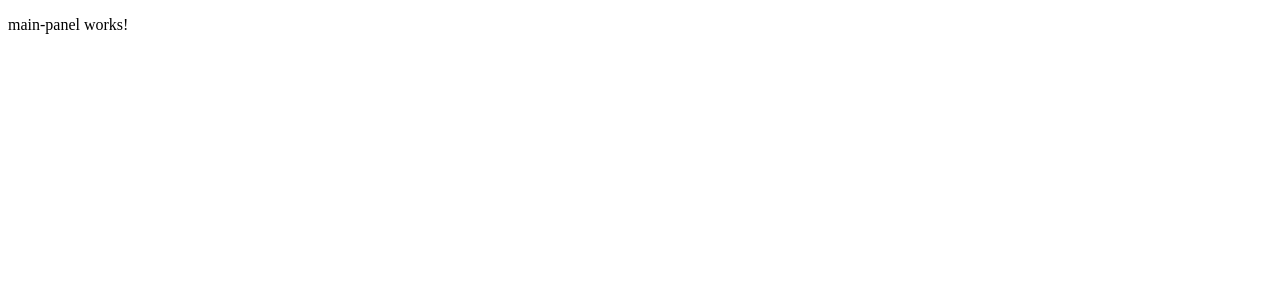
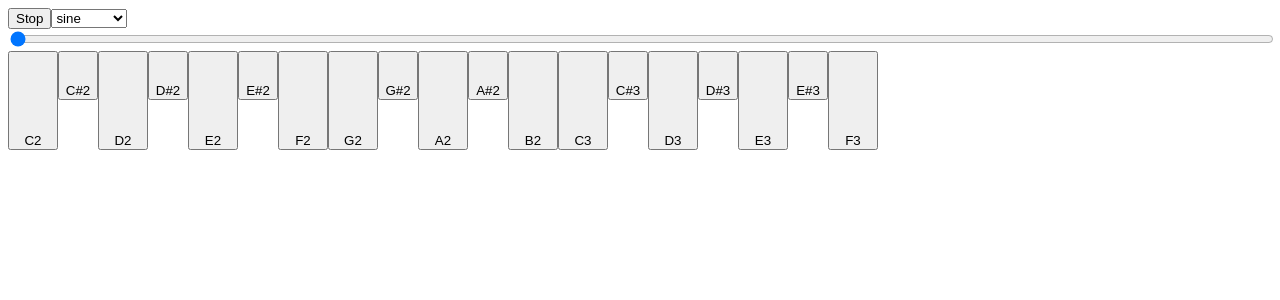
Before and after one commit to spacem/modular-synthesizer, an Angular app: page /synthesizer/main-panel in a window 1280 px wide. Before the commit this address led to /synthesizer/synthesizer/main-panel. Shown: the top 300 px of the page. Built offline with nearby package versions, Linux system fonts and the light colour scheme.

Commit message:
main panel - generating keyboard layout

```diff
--- a/src/app/synthesizer/components/main-panel/main-panel.component.css
+++ b/src/app/synthesizer/components/main-panel/main-panel.component.css
@@ -0,0 +1,22 @@
+.keyboard
+{
+
+}
+
+.key
+{
+	display:inline;
+	vertical-align: top;
+}
+
+.key--black
+{
+	width:40px;
+	padding:30px 0 0 0;
+}
+
+.key--white
+{
+	width:50px;
+	padding:80px 0 0 0;
+}
--- a/src/app/synthesizer/components/main-panel/main-panel.component.html
+++ b/src/app/synthesizer/components/main-panel/main-panel.component.html
@@ -1,3 +1,25 @@
-<p>
-  main-panel works!
-</p>
+<section>
+
+	<button #play (click)="togglePlay()">Play</button>
+
+	<select #waveform (change)="readWaveformType()">
+		<option>sine</option>
+		<option>square</option>
+		<option>sawtooth</option>
+		<option>triangle</option>
+	</select>
+
+	<input #tone style="width:100%" type="range" value="0" min="0" max="2000" step="1" (mousemove)="readTone()">
+
+	<div class="keyboard">
+		<button
+			class="key"
+			*ngFor="let note of notes;"
+			(click)="playNote(note.index)"
+			[ngClass]="{'key--black':note.accidental, 'key--white':!note.accidental}"
+		>
+			{{note.scientificName}}
+		</button>
+	</div>
+
+</section>
--- a/src/app/synthesizer/components/main-panel/main-panel.component.ts
+++ b/src/app/synthesizer/components/main-panel/main-panel.component.ts
@@ -1,15 +1,137 @@
-import { Component, OnInit } from '@angular/core';
+import {Component, ElementRef, OnInit, ViewChild} from '@angular/core';
 
 @Component({
-  selector: 'app-main-panel',
-  templateUrl: './main-panel.component.html',
-  styleUrls: ['./main-panel.component.css']
+	selector: 'app-main-panel',
+	templateUrl: './main-panel.component.html',
+	styleUrls: ['./main-panel.component.css']
 })
-export class MainPanelComponent implements OnInit {
+export class MainPanelComponent implements OnInit
+{
+	@ViewChild('play') playButton:ElementRef;
+	@ViewChild('waveform') waveformSelect:ElementRef;
+	@ViewChild('tone') toneRange:ElementRef;
 
-  constructor() { }
+	protected audioContext:AudioContext;
+	protected oscillatorNode:OscillatorNode;
+	protected mainGain:GainNode;
+	protected started:boolean = false;
+	protected notes:any[];
 
-  ngOnInit() {
-  }
+	static noteToFrequency(note:number):number
+	{
+		return Math.pow(2, (note - 49) / 12) * 440.0;
+	}
 
+	constructor(){}
+
+	ngOnInit()
+	{
+		this.generateNotes();
+		this.audioContext = new AudioContext();
+		this.mainGain = this.audioContext.createGain();
+		this.mainGain.connect(this.audioContext.destination);
+		this.start();
+	}
+
+	generateNotes():void
+	{
+		const minNote = 24;
+		const maxNote = minNote + 18;
+		const layout =
+		[
+			{ en:'C', fr:'do', accidental:false},
+			{ en:'C#', fr:'do#', accidental:true},
+			{ en:'D', fr:'ré', accidental:false},
+			{ en:'D#', fr:'ré#', accidental:true},
+			{ en:'E', fr:'mi', accidental:false},
+			{ en:'E#', fr:'mi#', accidental:true},
+			{ en:'F', fr:'fa', accidental:false},
+			{ en:'G', fr:'sol', accidental:false},
+			{ en:'G#', fr:'sol#',accidental:true},
+			{ en:'A', fr:'la', accidental:false},
+			{ en:'A#', fr:'la#', accidental:true},
+			{ en:'B', fr:'si', accidental:false}
+		];
+
+		this.notes = [];
+		for( let i=minNote; i<=maxNote; i++ )
+		{
+			const octave = Math.floor(i/12);
+			const note = i%12;
+			const key = layout[note];
+
+			this.notes.push({
+				index:i,
+				octave: octave,
+				accidental: key.accidental,
+				name: key.en,
+				scientificName: key.en + octave.toString(),
+				frequency: MainPanelComponent.noteToFrequency(i-8)
+			});
+		}
+
+		console.log(this.notes);
+	}
+
+	togglePlay():void
+	{
+		this.started ? this.stop() : this.start();
+	}
+
+	create():OscillatorNode
+	{
+		return this.audioContext.createOscillator();
+	}
+
+	setTone( tone:number ):void
+	{
+		this.toneRange.nativeElement.value = tone ;
+		//oscillatorNode.frequency.setValueAtTime(frequency, audioContext.currentTime);
+	}
+
+	readTone():void
+	{
+		if(this.oscillatorNode)
+		//	this.oscillatorNode.frequency.value = +this.toneRange.nativeElement.value;
+			this.oscillatorNode.frequency.setValueAtTime(+this.toneRange.nativeElement.value, this.audioContext.currentTime);
+	}
+
+	readWaveformType():void
+	{
+		if(this.oscillatorNode)
+			this.oscillatorNode.type = this.waveformSelect.nativeElement.value;
+	}
+
+	start():void
+	{
+		this.playButton.nativeElement.innerText = 'Stop';
+		this.mainGain.gain.value = 1;
+
+		this.oscillatorNode = this.create();
+		this.readWaveformType();
+		this.readTone();
+		this.oscillatorNode.connect(this.mainGain);
+		this.oscillatorNode.start(0);
+
+		this.started = true;
+	}
+
+	stop():void
+	{
+		this.playButton.nativeElement.innerText = 'Play';
+		this.mainGain.gain.value = 0;
+
+		this.oscillatorNode.disconnect(this.mainGain);
+		this.oscillatorNode = null;
+
+		this.started = false;
+	}
+
+	playNote(i:number)
+	{
+		const frequency:number = MainPanelComponent.noteToFrequency(this.notes[0].index + i );
+		console.log(frequency);
+		this.setTone(frequency);
+		this.readTone();
+	}
 }
--- a/src/index.html
+++ b/src/index.html
@@ -3,7 +3,7 @@
 <head>
   <meta charset="utf-8">
   <title>ModularSynthesizer</title>
-  <base href="./">
+  <base href="/">
 
   <meta name="viewport" content="width=device-width, initial-scale=1">
   <link rel="icon" type="image/x-icon" href="favicon.ico">
```
Also changed, not shown: 1 other file (tests, documents, lock files or other folders).
